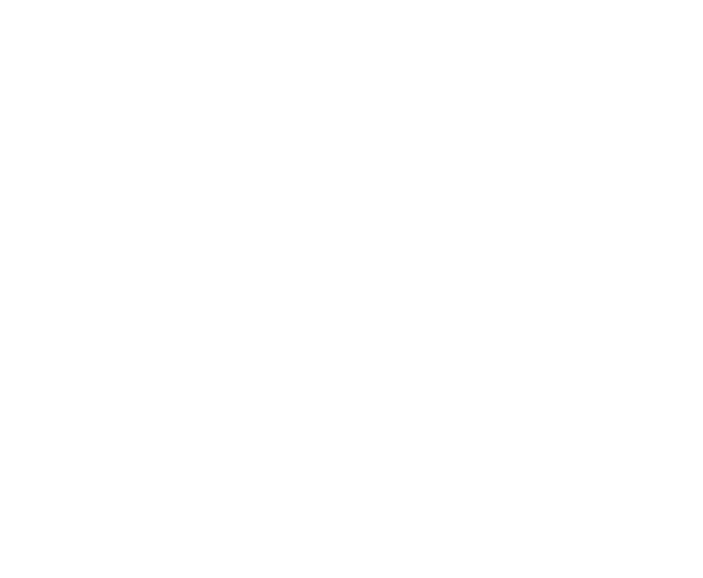
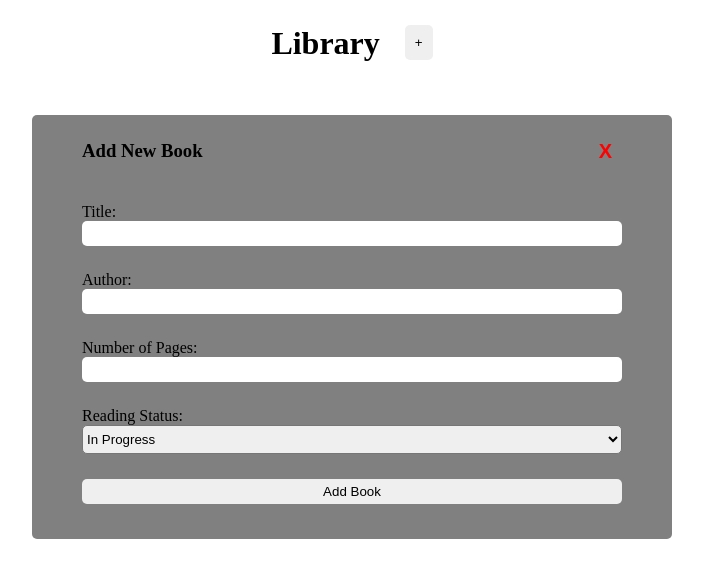
Before and after one commit to DeanWhitten/Library, a plain HTML site: page index.html in a window 1280 px wide. Shown: the whole page, without its empty margins (288-991 px from the left). Drawn offline with Linux system fonts and the light colour scheme.

Commit message:
Add buttons screen added and styled-- no JS functinality yet

```diff
--- a/index.html
+++ b/index.html
@@ -7,7 +7,35 @@
     <title>Library</title>
 </head>
 <body>
+    <header>
+        <h1>Library</h1>
+        <div id="addBook_btnContainer">
+            <button id="addBook_btn">+</button>
+        </div>
+    </header>
+    <div id="bookContainer">
 
+    </div>
+
+    <div id="addBookMsg">
+        <div>
+        <h3>Add New Book</h3>
+        <button id ="exit_btn">X</button>
+        </div>
+        Title:
+            <input id="title" type="text">
+        Author:
+            <input id="author" type="text">
+        Number of Pages:
+            <input id="pages"type="text">
+        Reading Status:
+            <select name="status" id="readStatus">
+                <option value="inProgress">In Progress</option>
+                <option value="notRead">Not Read Yet</option>
+                <option value="read">Read</option>
+            </select>
+            <button>Add Book</button>
+    </div>
     <script src="script.js"></script>
 </body>
 </html>
--- a/style.css
+++ b/style.css
@@ -0,0 +1,72 @@
+*{
+    box-sizing: border-box;
+    margin: 0;
+    padding: 0;
+}
+
+header{
+    margin-top: 25px;
+    margin-bottom: 25px;
+    display: flex;
+    width: 100vw;
+    justify-content: center;
+}
+
+#addBook_btn{
+    margin-left: 25px;
+    padding: 10px;
+}
+
+
+/*Message box to add book*/
+#addBookMsg{
+    background-color: gray;
+    padding: 50px;
+    width: 50vw;
+    display: flex;
+    flex-direction: column;
+    position: relative;
+    left: 25vw;
+}
+
+#addBookMsg, div{
+    display: flex;
+    justify-content: space-between;
+}
+
+#exit_btn{
+    margin-top: 10px;
+    font-weight: 800;
+    font-size: 20px;
+    border-radius: 0;
+    padding: 10px;
+    background-color: rgba(240, 248, 255, 0);
+    color: red;
+}
+
+
+h3{
+    padding-top: 20px;
+    padding-bottom: 20px;
+}
+#addBookMsg, input{
+    padding-top: 5px;
+    padding-bottom: 5px;
+    margin-bottom: 25px;
+    border-radius: 5px;
+    border: none;
+}
+#addBookMsg, select{
+    padding-top: 5px;
+    padding-bottom: 5px;
+    margin-bottom: 25px;
+    border-radius: 5px;
+}
+
+#addBookMsg, button{
+    padding-top: 5px;
+    padding-bottom: 5px;
+    margin-bottom: 30px;
+    border-radius: 5px;
+    border: none;
+}
```
